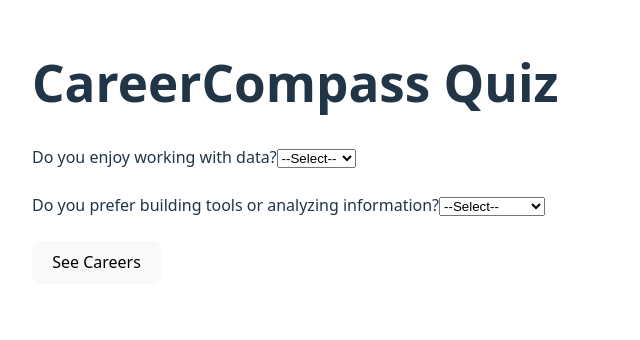
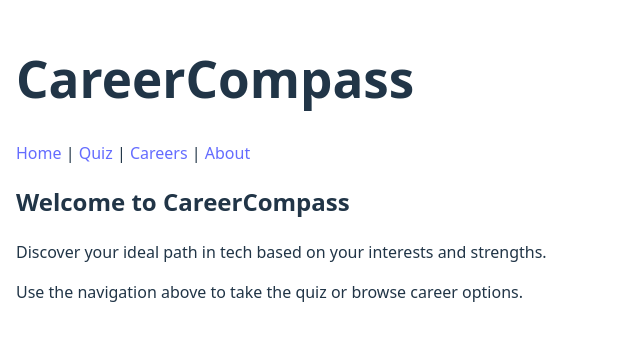
Before and after one commit to melina-marjani/career-compass, a React (Vite) app in the folder client/: page / in a window 1280 px wide. Shown: the part 232-572 px from the top of the page, without its empty margins (0-640 px from the left). Built offline with nearby package versions, Linux system fonts and the light colour scheme.

Commit message:
added homepage

```diff
--- a/client/package.json
+++ b/client/package.json
@@ -12,7 +12,8 @@
   "dependencies": {
     "axios": "^1.9.0",
     "react": "^19.1.0",
-    "react-dom": "^19.1.0"
+    "react-dom": "^19.1.0",
+    "react-router-dom": "^7.6.2"
   },
   "devDependencies": {
     "@eslint/js": "^9.25.0",
--- a/client/src/App.jsx
+++ b/client/src/App.jsx
@@ -1,73 +1,26 @@
-import { useState } from 'react';
-import axios from 'axios';
+import { Routes, Route, Link } from 'react-router-dom';
+import Home from './pages/Home';
+import Quiz from './pages/Quiz';
+import Careers from './pages/Careers';
+import About from './pages/About';
 
 function App() {
-  const [answers, setAnswers] = useState({ q1: '', q2: '' });
-  const [careers, setCareers] = useState([]);
+  return (
+    <div style={{ padding: '1rem' }}>
+      <h1>CareerCompass</h1>
+      <nav style={{ marginBottom: '1rem' }}>
+        <Link to="/">Home</Link> |{' '}
+        <Link to="/quiz">Quiz</Link> |{' '}
+        <Link to="/careers">Careers</Link> |{' '}
+        <Link to="/about">About</Link>
+      </nav>
 
-  const handleChange = (e) => {
-    setAnswers({ ...answers, [e.target.name]: e.target.value });
-  };
-
-  const handleSubmit = async (e) => {
-    e.preventDefault();
-    try {
-      const res = await axios.post('http://localhost:5050/api/quiz', {
-        answers,
-      });
-      setCareers(res.data.careers);
-    } catch (error) {
-      console.error('Error calling backend:', error);
-    }
-  };
-
-  return (
-    <div style={{ padding: '2rem' }}>
-      <h1>CareerCompass Quiz</h1>
-
-      <form onSubmit={handleSubmit}>
-        <label>
-          Do you enjoy working with data?
-          <select name="q1" value={answers.q1} onChange={handleChange}>
-            <option value="">--Select--</option>
-            <option value="yes">Yes</option>
-            <option value="no">Not really</option>
-          </select>
-        </label>
-
-        <br /><br />
-
-        <label>
-          Do you prefer building tools or analyzing information?
-          <select name="q2" value={answers.q2} onChange={handleChange}>
-            <option value="">--Select--</option>
-            <option value="build">Building Tools</option>
-            <option value="analyze">Analyzing Info</option>
-          </select>
-        </label>
-
-        <br /><br />
-
-        <button type="submit">See Careers</button>
-      </form>
-
-      <div style={{ marginTop: '2rem' }}>
-        {careers.map((career, i) => (
-          <div key={i} style={{ marginBottom: '2rem' }}>
-            <h2>{career.title}</h2>
-            <p>{career.description}</p>
-            <p><strong>Skills:</strong> {career.skills.join(', ')}</p>
-            <p><strong>Average Salary:</strong> {career.averageSalary}</p>
-            <ul>
-              {career.resources.map((res, j) => (
-                <li key={j}>
-                  <a href={res.url} target="_blank" rel="noopener noreferrer">{res.label}</a>
-                </li>
-              ))}
-            </ul>
-          </div>
-        ))}
-      </div>
+      <Routes>
+        <Route path="/" element={<Home />} />
+        <Route path="/quiz" element={<Quiz />} />
+        <Route path="/careers" element={<Careers />} />
+        <Route path="/about" element={<About />} />
+      </Routes>
     </div>
   );
 }
--- a/client/src/main.jsx
+++ b/client/src/main.jsx
@@ -1,10 +1,13 @@
-import React from 'react'
-import ReactDOM from 'react-dom/client'
-import App from './App.jsx'
-import './index.css'
+import React from 'react';
+import ReactDOM from 'react-dom/client';
+import { BrowserRouter } from 'react-router-dom';
+import App from './App.jsx';
+import './index.css';
 
 ReactDOM.createRoot(document.getElementById('root')).render(
   <React.StrictMode>
-    <App />
+    <BrowserRouter>
+      <App />
+    </BrowserRouter>
   </React.StrictMode>
-)
+);
--- /dev/null
+++ b/client/src/pages/About.jsx
@@ -0,0 +1,11 @@
+function About() {
+  return (
+    <div>
+      <h2>About CareerCompass</h2>
+      <p>CareerCompass helps teens discover the right path in tech by matching their interests to real-world careers.</p>
+      <p>Built with ❤️ using React, Node.js, and AI-powered insights.</p>
+    </div>
+  );
+}
+
+export default About;
--- /dev/null
+++ b/client/src/pages/Careers.jsx
@@ -0,0 +1,39 @@
+import { useEffect, useState } from 'react';
+import axios from 'axios';
+
+function Careers() {
+  const [careers, setCareers] = useState([]);
+
+  useEffect(() => {
+    const fetchCareers = async () => {
+      try {
+        const res = await axios.get('http://localhost:5050/api/all-careers');
+        setCareers(res.data);
+      } catch (err) {
+        console.error('Failed to fetch careers:', err);
+      }
+    };
+    fetchCareers();
+  }, []);
+
+  return (
+    <div>
+      <h2>All Tech Careers</h2>
+      {careers.map((career, i) => (
+        <div key={i} style={{ marginBottom: '2rem' }}>
+          <h3>{career.title}</h3>
+          <p>{career.description}</p>
+          <p><strong>Skills:</strong> {career.skills.join(', ')}</p>
+          <p><strong>Salary:</strong> {career.averageSalary}</p>
+          <ul>
+            {career.resources.map((r, j) => (
+              <li key={j}><a href={r.url} target="_blank">{r.label}</a></li>
+            ))}
+          </ul>
+        </div>
+      ))}
+    </div>
+  );
+}
+
+export default Careers;
--- /dev/null
+++ b/client/src/pages/Home.jsx
@@ -0,0 +1,11 @@
+function Home() {
+  return (
+    <div>
+      <h2>Welcome to CareerCompass</h2>
+      <p>Discover your ideal path in tech based on your interests and strengths.</p>
+      <p>Use the navigation above to take the quiz or browse career options.</p>
+    </div>
+  );
+}
+
+export default Home;
--- /dev/null
+++ b/client/src/pages/Quiz.jsx
@@ -0,0 +1,67 @@
+import { useState } from 'react';
+import axios from 'axios';
+
+function Quiz() {
+  const [answers, setAnswers] = useState({ q1: '', q2: '' });
+  const [careers, setCareers] = useState([]);
+
+  const handleChange = (e) => {
+    setAnswers({ ...answers, [e.target.name]: e.target.value });
+  };
+
+  const handleSubmit = async (e) => {
+    e.preventDefault();
+    try {
+      const res = await axios.post('http://localhost:5050/api/quiz', {
+        answers,
+      });
+      setCareers(res.data.careers);
+    } catch (error) {
+      console.error('Error calling backend:', error);
+    }
+  };
+
+  return (
+    <div>
+      <form onSubmit={handleSubmit}>
+        <label>
+          Do you enjoy working with data?
+          <select name="q1" value={answers.q1} onChange={handleChange}>
+            <option value="">--Select--</option>
+            <option value="yes">Yes</option>
+            <option value="no">Not really</option>
+          </select>
+        </label>
+        <br /><br />
+        <label>
+          Do you prefer building tools or analyzing information?
+          <select name="q2" value={answers.q2} onChange={handleChange}>
+            <option value="">--Select--</option>
+            <option value="build">Building Tools</option>
+            <option value="analyze">Analyzing Info</option>
+          </select>
+        </label>
+        <br /><br />
+        <button type="submit">See Careers</button>
+      </form>
+
+      {careers.map((career, i) => (
+        <div key={i}>
+          <h2>{career.title}</h2>
+          <p>{career.description}</p>
+          <p><strong>Skills:</strong> {career.skills.join(', ')}</p>
+          <p><strong>Average Salary:</strong> {career.averageSalary}</p>
+          <ul>
+            {career.resources.map((res, j) => (
+              <li key={j}>
+                <a href={res.url} target="_blank" rel="noopener noreferrer">{res.label}</a>
+              </li>
+            ))}
+          </ul>
+        </div>
+      ))}
+    </div>
+  );
+}
+
+export default Quiz;
```
Also changed, not shown: client/public/index.html (added), 2 other files (tests, documents, lock files or other folders).
